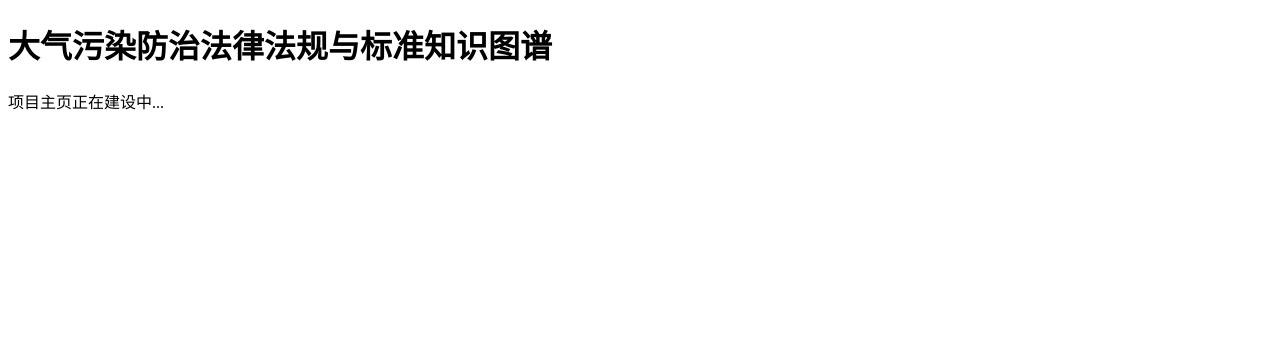
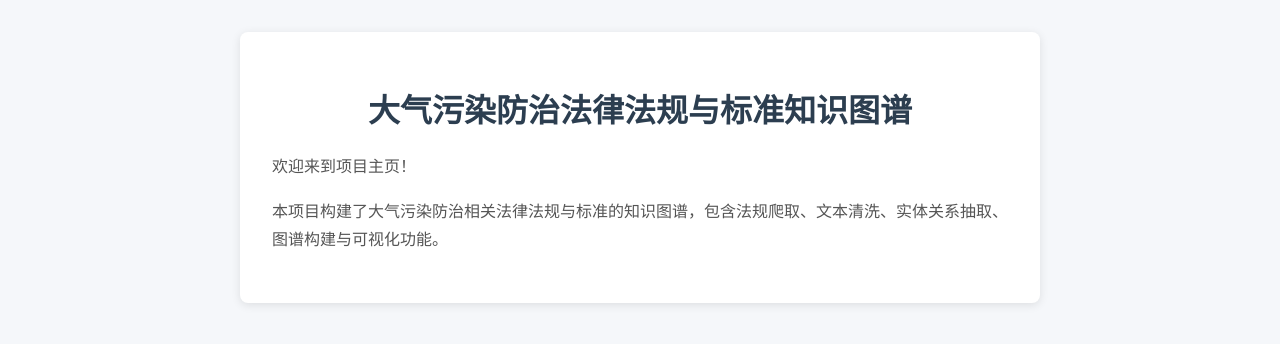
Before and after one commit to dremescan2/Atmospheric-Pollution-Law-KG1, a plain HTML site: page index.html in a window 1280 px wide. Drawn offline with Linux system fonts and the light colour scheme.

Commit message:
Update index.html

```diff
--- a/index.html
+++ b/index.html
@@ -2,10 +2,37 @@
 <html lang="zh-CN">
 <head>
     <meta charset="UTF-8">
-    <title>大气污染防治知识图谱</title>
+    <meta name="viewport" content="width=device-width, initial-scale=1.0">
+    <title>大气污染防治法律法规与标准知识图谱</title>
+    <style>
+        body {
+            font-family: "Microsoft YaHei", sans-serif;
+            max-width: 800px;
+            margin: 0 auto;
+            padding: 2rem;
+            background-color: #f5f7fa;
+        }
+        .container {
+            background-color: white;
+            padding: 2rem;
+            border-radius: 8px;
+            box-shadow: 0 2px 10px rgba(0,0,0,0.1);
+        }
+        h1 {
+            color: #2c3e50;
+            text-align: center;
+        }
+        p {
+            line-height: 1.8;
+            color: #555;
+        }
+    </style>
 </head>
 <body>
-    <h1>大气污染防治法律法规与标准知识图谱</h1>
-    <p>项目主页正在建设中...</p>
+    <div class="container">
+        <h1>大气污染防治法律法规与标准知识图谱</h1>
+        <p>欢迎来到项目主页！</p>
+        <p>本项目构建了大气污染防治相关法律法规与标准的知识图谱，包含法规爬取、文本清洗、实体关系抽取、图谱构建与可视化功能。</p>
+    </div>
 </body>
 </html>
```
